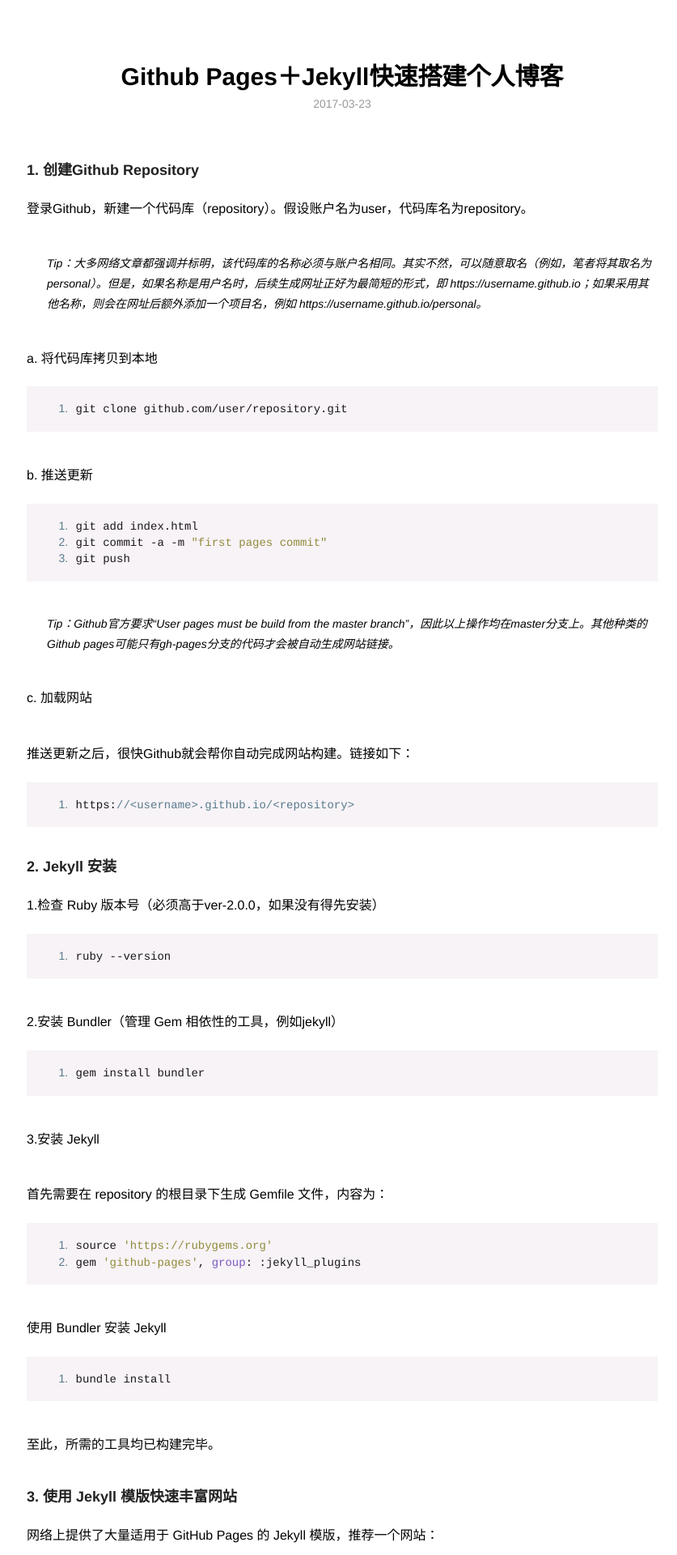
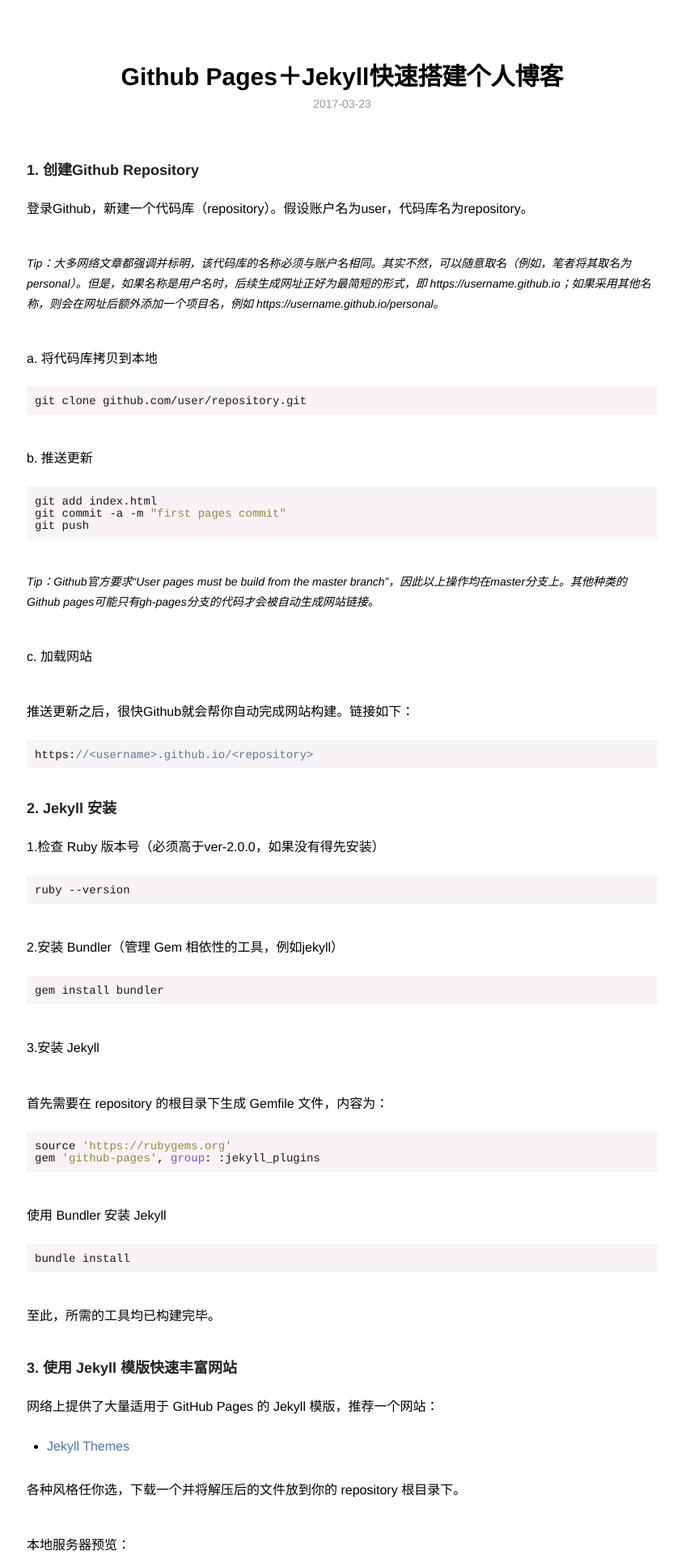
Before and after one commit to seeping007/seeping007.github.io, a Jekyll site: the page built from _posts/2017-03-23-gitpage-jekyll.md, in a window 1280 px wide. Shown: the top 1920 px of the page at 81% size, without its empty margins (217-1054 px from the left). Built offline with Jekyll 4.4.1, drawn with Linux system fonts in a browser that asks for light colours.

Commit message:
modify style

```diff
--- a/_includes/style.css
+++ b/_includes/style.css
@@ -395,7 +395,7 @@
 
 .post-wrapper pre {
     background: #f7f3f7;
-    padding: 20px 30px 15px;
+    padding: 10px 10px 10px 10px;
     overflow: auto;
     margin-bottom: 40px;
     font-size: 14px;
@@ -457,7 +457,7 @@
 }
 
 .post-wrapper blockquote {
-    margin-left: 25px;
+    /*margin-left: 25px;*/
     font-size: 14px;
     font-style: italic;
 }
--- a/js/post.js
+++ b/js/post.js
@@ -1,5 +1,5 @@
 $(function() {
-    $('pre').addClass('prettyprint linenums'); // 添加Google code Hight需要的class
+    $('pre').addClass('prettyprint'); // 添加Google code Hight需要的class
 
     window.disqus_shortname = 'seeping'; // required: replace example with your forum shortname
     $('#disqus_container .comment').on('click',function(){
```
